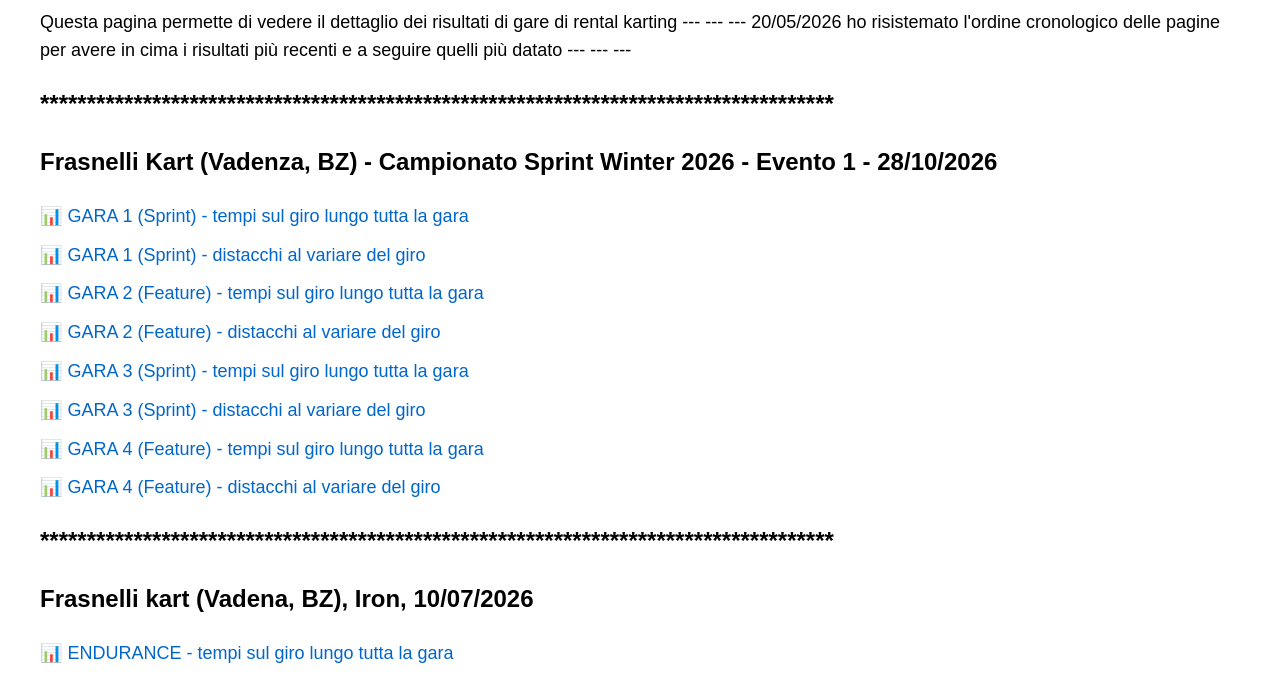
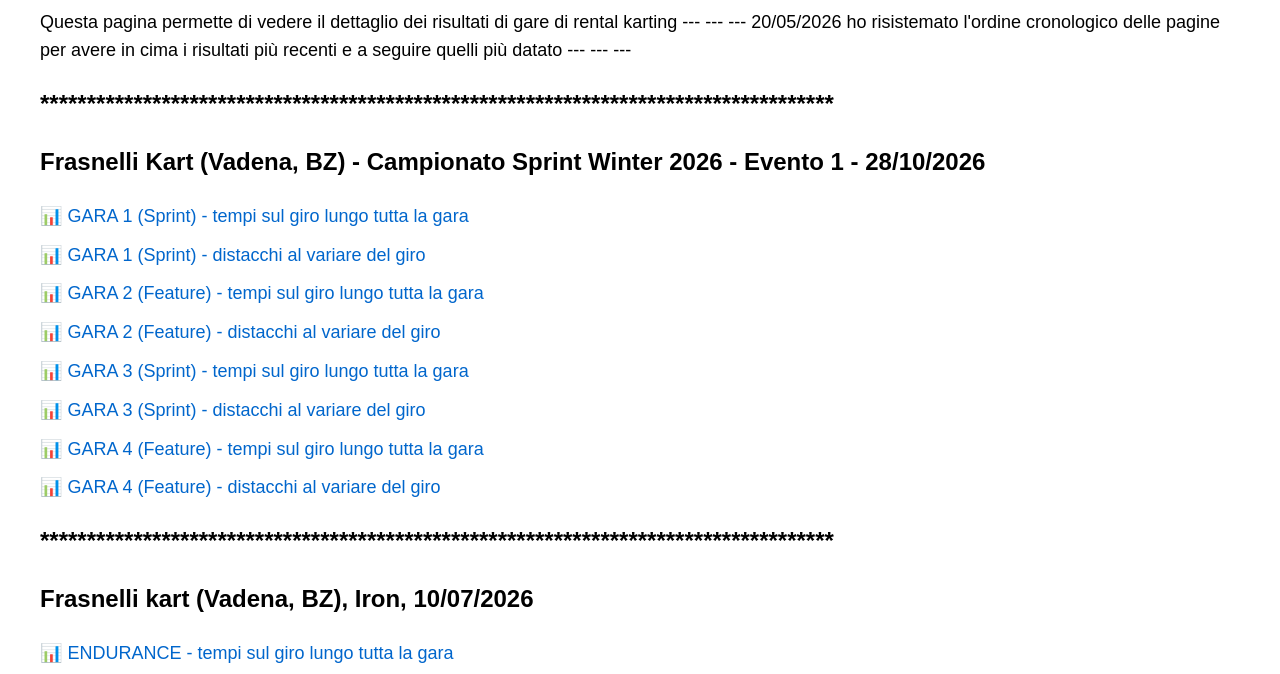
Before and after one commit to trama78/endurance-vadena-2025, a plain HTML site: page index.html in a window 1280 px wide. Shown: the part 105-779 px from the top of the page. Drawn offline with Linux system fonts and the light colour scheme.

Commit message:
Update index.html

```diff
--- a/index.html
+++ b/index.html
@@ -26,7 +26,7 @@
 
 
   <h2>*************************************************************************************</h2>
-  <h2>Frasnelli Kart (Vadenza, BZ) - Campionato Sprint Winter 2026 - Evento 1 - 28/10/2026</h2>
+  <h2>Frasnelli Kart (Vadena, BZ) - Campionato Sprint Winter 2026 - Evento 1 - 28/10/2026</h2>
   <a href="gara_20261028_1_TEMPI.html">📊 GARA 1 (Sprint) - tempi sul giro lungo tutta la gara</a>
   <a href="gara_20261028_1_DISTACCHI.html">📊 GARA 1 (Sprint) - distacchi al variare del giro</a>
   <a href="gara_20261028_2_TEMPI.html">📊 GARA 2 (Feature) - tempi sul giro lungo tutta la gara</a>
```
